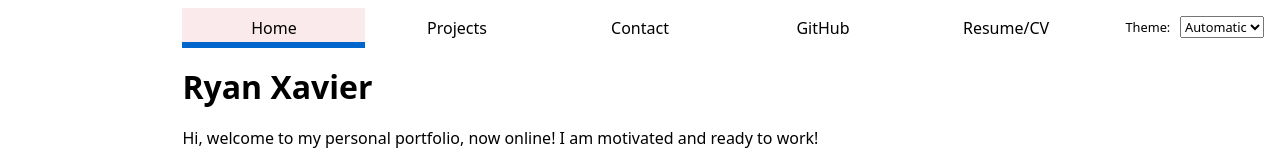
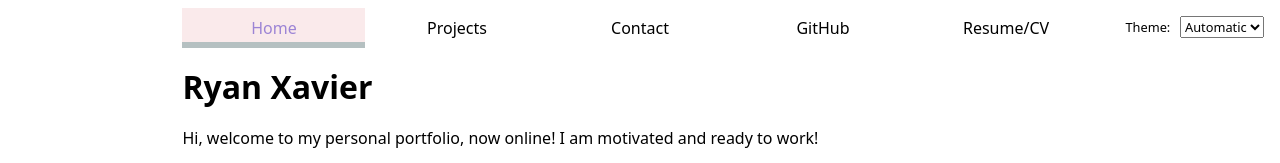
Before and after one commit to rxavier3/portfolio, a plain HTML site: page index.html in a window 1280 px wide. In both pictures the pointer is over the link "Home". Shown: the top 163 px of the page. Drawn offline with Linux system fonts and the light colour scheme.

Commit message:
Update style.css

```diff
--- a/style.css
+++ b/style.css
@@ -50,7 +50,7 @@ accent-color: var(--color-accent);
 
 nav a:hover {
 background-color: color-mix(in oklch, var(--color-accent), canvas 85%);
-border-bottom-color: #0066cc;
+color: var(--color-accent);
 }
 
 input, textarea, button{
```
